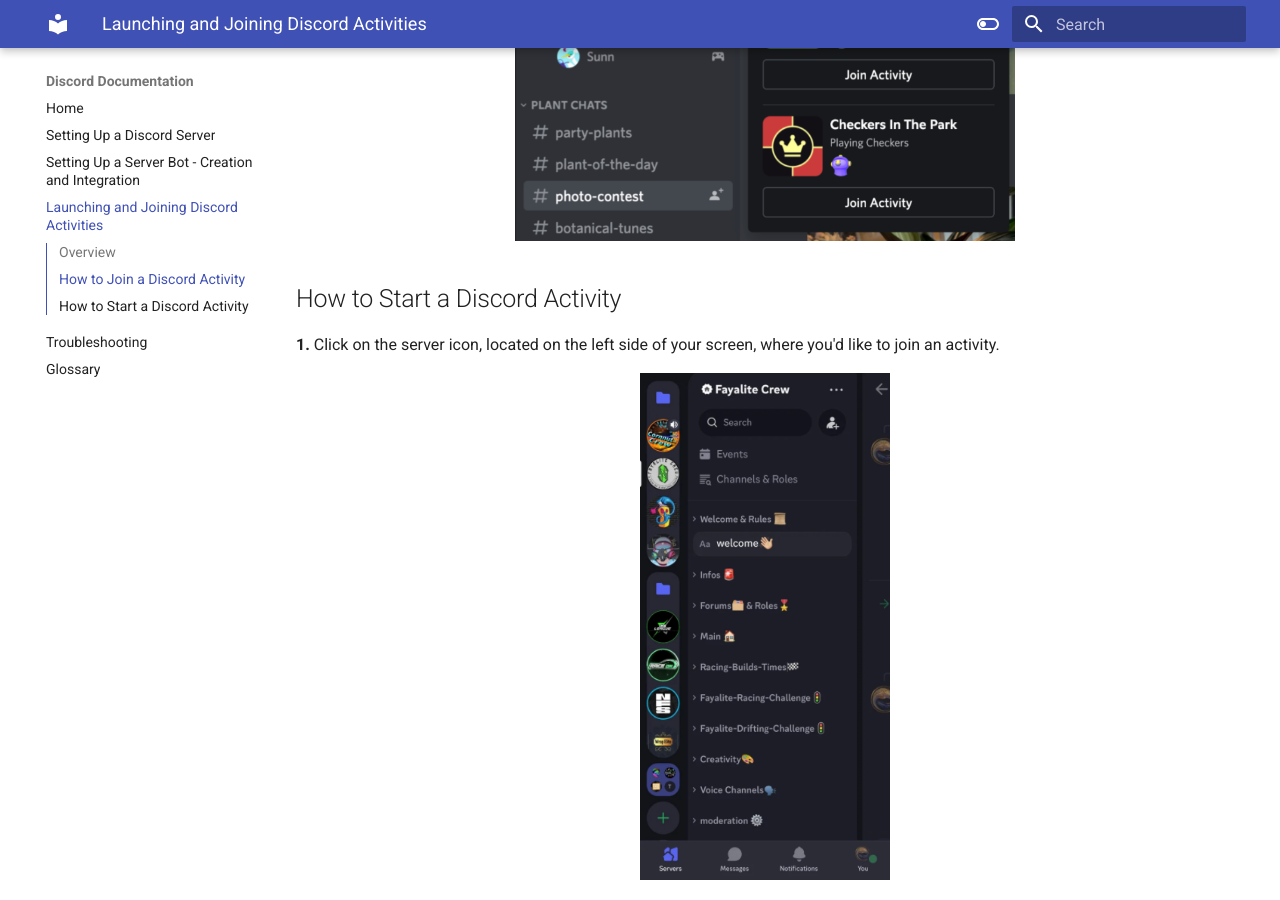
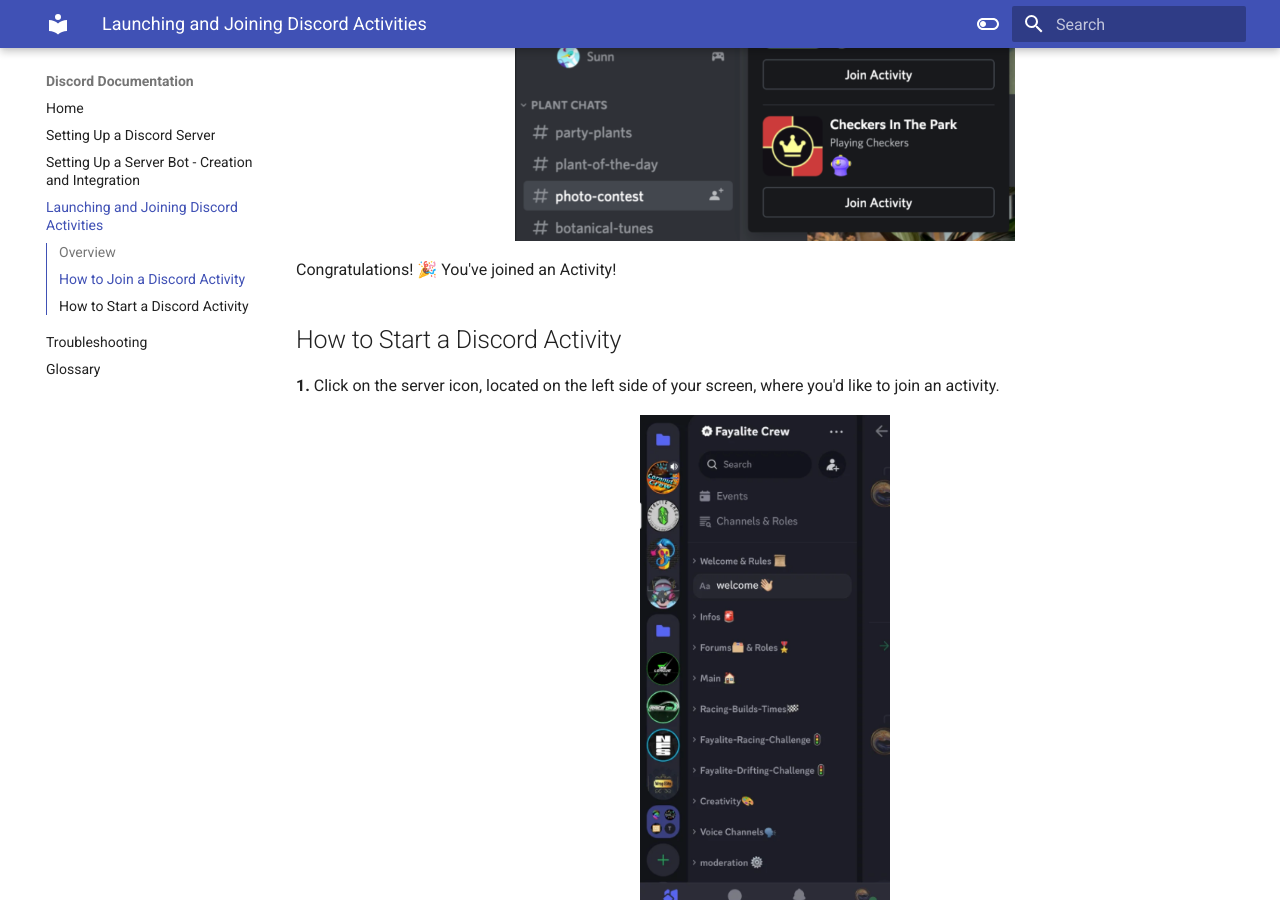
Before and after one commit to marcangelo1/Discord-Documentation, an MkDocs documentation site: the page built from docs/Task3.md, in a window 1280 px wide and 900 px high, scrolled down 1661 px. Built offline with MkDocs 1.6.1 and Material for MkDocs 9.7.7, drawn with Linux system fonts in a browser that asks for light colours; some of the changed text lies outside the part shown.

Commit message:
Added Congratulations! 🎉  to task completions

```diff
--- a/docs/Task3.md
+++ b/docs/Task3.md
@@ -38,7 +38,7 @@
   ![](Assets/Task3 Assets/Join Activity.png){ width="500" }
 </figure>
 
-<!-- **Success:** You've joined an Activity! -->
+Congratulations! 🎉  You've joined an Activity!
 
 ## How to Start a Discord Activity
 
@@ -67,7 +67,7 @@
     - **Option 2:** Discord will generate a unique link. Click to copy it, then paste that link to a chat to tell your friends.
     - **Option 3:** Anyone on the server who can see your activity can click **Join Activity** if they want to play!
 
-<!-- **Success:** You've successfully created an Activity! -->
+Congratulations! 🎉  You've successfully created an Activity!
 
 ??? Tip "Exploring activities"
     You don't have to join the same activity as everyone else on a voice channel. Feel free to explore different Activities while staying connected with friends.
```
Also changed, not shown: docs/Task2.md (+2 -2 lines).
